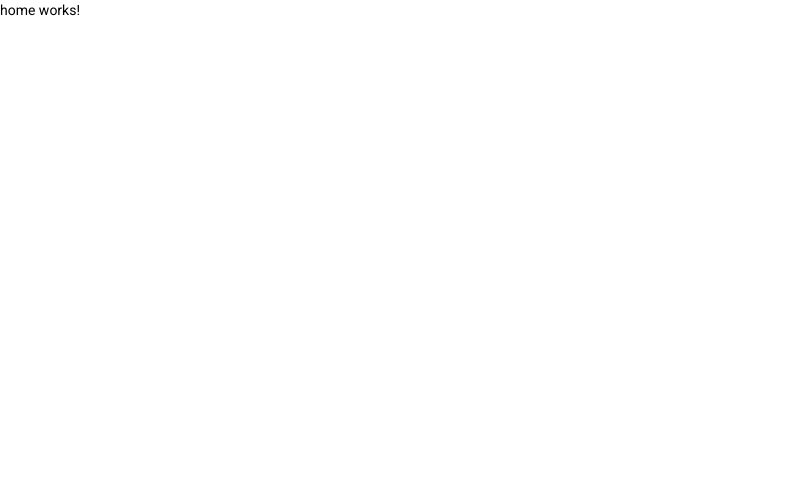
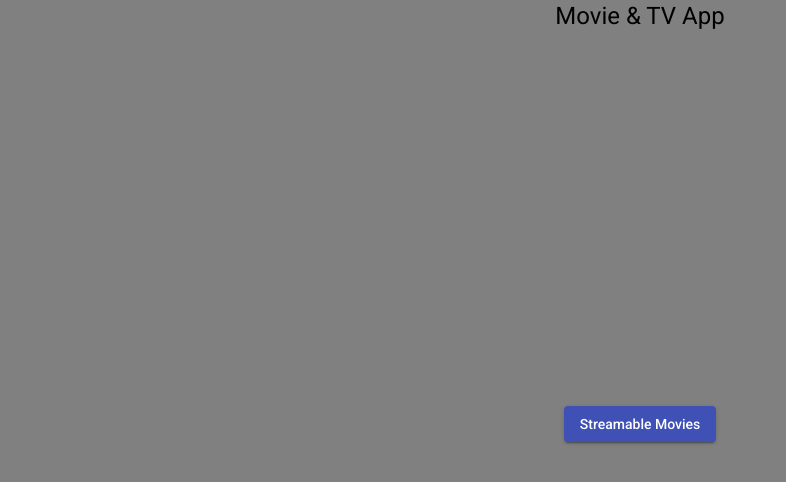
Before and after one commit to pdrake1988/Angular-Movie-App, an Angular app: page / in a window 1280 px wide. Shown: the top 482 px of the page, without its empty margins (0-786 px from the left). Built offline with nearby package versions, Linux system fonts and the light colour scheme.

Commit message:
revised offcanvas menu

```diff
--- a/src/app/app-routing.module.ts
+++ b/src/app/app-routing.module.ts
@@ -4,8 +4,8 @@ import {MoviesPageComponent} from "./movies-page/movies-page.component";
 import {HomeComponent} from "./home/home.component";
 
 const routes: Routes = [
+  {path: 'getMovies/:genreId/:monetization/:sortBy/:page', component: MoviesPageComponent},
   {path: '', pathMatch: 'full', component: HomeComponent},
-  {path: 'getMovies/:genreId/:monetization/:sortBy/:page', component: MoviesPageComponent},
 ];
 
 @NgModule({
--- a/src/app/home/home.component.css
+++ b/src/app/home/home.component.css
@@ -0,0 +1,19 @@
+header {
+  text-align: center;
+  background-color: gray;
+}
+main {
+  display: flex;
+  flex-direction: column;
+  background-color: gray;
+  height: 100%;
+}
+h1 {
+  text-align: center;
+  align-content: start;
+}
+a {
+  justify-content: center;
+  align-content: center;
+  margin: auto;
+}
--- a/src/app/home/home.component.html
+++ b/src/app/home/home.component.html
@@ -1 +1,5 @@
-<p>home works!</p>
+<main>
+  <h1>Movie & TV App</h1>
+  <a [routerLink]="['/getMovies', 'default', 'flatrate', 'popularity.desc', '1']"
+     mat-raised-button color="primary">Streamable Movies</a>
+</main>
--- a/src/app/movies-page/get-movies.service.ts
+++ /dev/null
@@ -1,42 +0,0 @@
-import { Injectable } from '@angular/core';
-import {HttpClient} from "@angular/common/http";
-import {MovieData} from "./interfaces/MovieData";
-
-@Injectable({
-  providedIn: 'root'
-})
-export class GetMoviesService {
-
-  constructor(private httpClient: HttpClient) { }
-
-  moviesData(genreId: string, monetization: string, sortBy: string, page: string) {
-    if (genreId === 'default') {
-      return this.httpClient.get<MovieData>('https://api.themoviedb.org/3/discover/movie', {
-        params: {
-          api_key: 'e2e4f004450c3b2d09d61c0fb5120d06',
-          language: 'en-US',
-          sort_by: sortBy,
-          watch_region: 'US',
-          with_watch_monetization_types: monetization,
-          include_adult: false,
-          include_video: true,
-          page: page
-        }
-      });
-    } else {
-      return this.httpClient.get<MovieData>('https://api.themoviedb.org/3/discover/movie', {
-        params: {
-          api_key: 'e2e4f004450c3b2d09d61c0fb5120d06',
-          language: 'en-US',
-          with_genres: genreId,
-          sort_by: sortBy,
-          watch_region: 'US',
-          with_watch_monetization_types: monetization,
-          include_adult: false,
-          include_video: true,
-          page: page
-        }
-      });
-    }
-  }
-}
--- a/src/app/movies-page/header/header.component.html
+++ b/src/app/movies-page/header/header.component.html
@@ -1,5 +1,5 @@
 <header>
-  <button (click)="openOnClick()" mat-mini-fab color="primary">
+  <button (click)="open.emit()" mat-mini-fab color="primary">
     <mat-icon>menu</mat-icon>
   </button>
   <h1>Movie Streaming Availability App</h1>
--- a/src/app/movies-page/header/header.component.ts
+++ b/src/app/movies-page/header/header.component.ts
@@ -1,16 +1,18 @@
-import {Component, EventEmitter, OnInit, Output} from '@angular/core';
+import {Component, EventEmitter, Input, OnInit, Output, TemplateRef, ViewContainerRef} from '@angular/core';
+import {TemplatePortal} from "@angular/cdk/portal";
+import {Overlay} from "@angular/cdk/overlay";
+import {HttpClient} from "@angular/common/http";
+import {MovieGenres} from "../interfaces/MovieGenres";
+import {Subscription} from "rxjs";
 @Component({
   selector: 'app-header',
   templateUrl: './header.component.html',
   styleUrls: ['./header.component.css']
 })
 export class HeaderComponent implements OnInit {
-  @Output() openMenu: EventEmitter<boolean> = new EventEmitter<boolean>();
+  @Output('open') open = new EventEmitter<any>();
   constructor() { }
-
   ngOnInit(): void {
   }
-  openOnClick() {
-    this.openMenu.emit();
-  }
+
 }
--- a/src/app/movies-page/movies-page.component.css
+++ b/src/app/movies-page/movies-page.component.css
@@ -40,6 +40,7 @@ main {
   .img-lg, .img-sm, .img-xs {
     display: none;
   }
+}
 @media (min-width: 1025px) {
   main div {
     max-width: 342px;
@@ -52,4 +53,3 @@ main {
     display: none;
   }
 }
-}
--- a/src/app/movies-page/movies-page.component.html
+++ b/src/app/movies-page/movies-page.component.html
@@ -1,5 +1,7 @@
-<app-header (openMenu)="openMenu()"></app-header>
+<app-header (open)="showOffcanvas = !showOffcanvas"></app-header>
 <main>
+  <app-offcanvas *ngIf="showOffcanvas" [genreId]="genreId" [monetization]="monetization"
+                 [sortBy]="sortBy" [page]="page"></app-offcanvas>
   <div *ngFor="let movie of movies?.results">
     <img class="img-lg" src="https://image.tmdb.org/t/p/w342{{movie.poster_path}}" alt="{{movie.title}}">
     <img class="img-md" src="https://image.tmdb.org/t/p/w185{{movie.poster_path}}" alt="{{movie.title}}">
--- a/src/app/movies-page/movies-page.component.ts
+++ b/src/app/movies-page/movies-page.component.ts
@@ -1,11 +1,8 @@
 import {Component, OnDestroy, OnInit} from '@angular/core';
-import {GetMoviesService} from "./get-movies.service";
 import {MovieData} from "./interfaces/MovieData";
+import {Subscription} from "rxjs";
 import {ActivatedRoute, ParamMap} from "@angular/router";
-import {Subscription} from "rxjs";
-import {Overlay} from "@angular/cdk/overlay";
-import {ComponentPortal} from "@angular/cdk/portal";
-import {OffcanvasComponent} from "./offcanvas/offcanvas.component";
+import {HttpClient} from "@angular/common/http";
 
 @Component({
   selector: 'app-nothing',
@@ -13,29 +10,54 @@ import {OffcanvasComponent} from "./offcanvas/offcanvas.component";
   styleUrls: ['./movies-page.component.css']
 })
 export class MoviesPageComponent implements OnInit, OnDestroy {
-  movies?: MovieData;
-  private movieSubscription: Subscription = new Subscription;
   genreId = '';
   monetization = '';
   sortBy = '';
   page = '';
-  constructor(private getMovies: GetMoviesService,
-              private route: ActivatedRoute,
-              private overlay: Overlay) { }
+  movies?: MovieData;
+  showOffcanvas = false;
+  private movieSubscription: Subscription = new Subscription;
+  constructor(private activatedRoute: ActivatedRoute, private httpClient: HttpClient) { }
   ngOnInit(): void {
-    this.route.paramMap.subscribe((params: ParamMap) => {
+    this.activatedRoute.paramMap.subscribe((params: ParamMap) => {
       this.genreId = params.get('genreId') ?? 'default';
       this.monetization = params.get('monetization') ?? 'flatrate';
       this.sortBy = params.get('sortBy') ?? 'popularity.desc';
       this.page = params.get('page') ?? '1';
+      this.movieSubscription = this.moviesData(this.genreId, this.monetization, this.sortBy, this.page)
+        .subscribe(res => this.movies = {...res});
     });
-    this.movieSubscription = this.getMovies.moviesData(this.genreId, this.monetization, this.sortBy, this.page)
-      .subscribe(res => this.movies = {...res});
+
   }
-  openMenu() {
-    const overlayRef = this.overlay.create();
-    const overlayComponent = new ComponentPortal(OffcanvasComponent);
-    overlayRef.attach(overlayComponent);
+  moviesData(genreId: string, monetization: string, sortBy: string, page: string) {
+    if (genreId === 'default') {
+      return this.httpClient.get<MovieData>('https://api.themoviedb.org/3/discover/movie', {
+        params: {
+          api_key: 'e2e4f004450c3b2d09d61c0fb5120d06',
+          language: 'en-US',
+          sort_by: sortBy,
+          watch_region: 'US',
+          with_watch_monetization_types: monetization,
+          include_adult: false,
+          include_video: true,
+          page: page
+        }
+      });
+    } else {
+      return this.httpClient.get<MovieData>('https://api.themoviedb.org/3/discover/movie', {
+        params: {
+          api_key: 'e2e4f004450c3b2d09d61c0fb5120d06',
+          language: 'en-US',
+          with_genres: genreId,
+          sort_by: sortBy,
+          watch_region: 'US',
+          with_watch_monetization_types: monetization,
+          include_adult: false,
+          include_video: true,
+          page: page
+        }
+      });
+    }
   }
   ngOnDestroy(): void {
     this.movieSubscription.unsubscribe();
```
Also changed, not shown: 1 other file (tests, documents, lock files or other folders).
